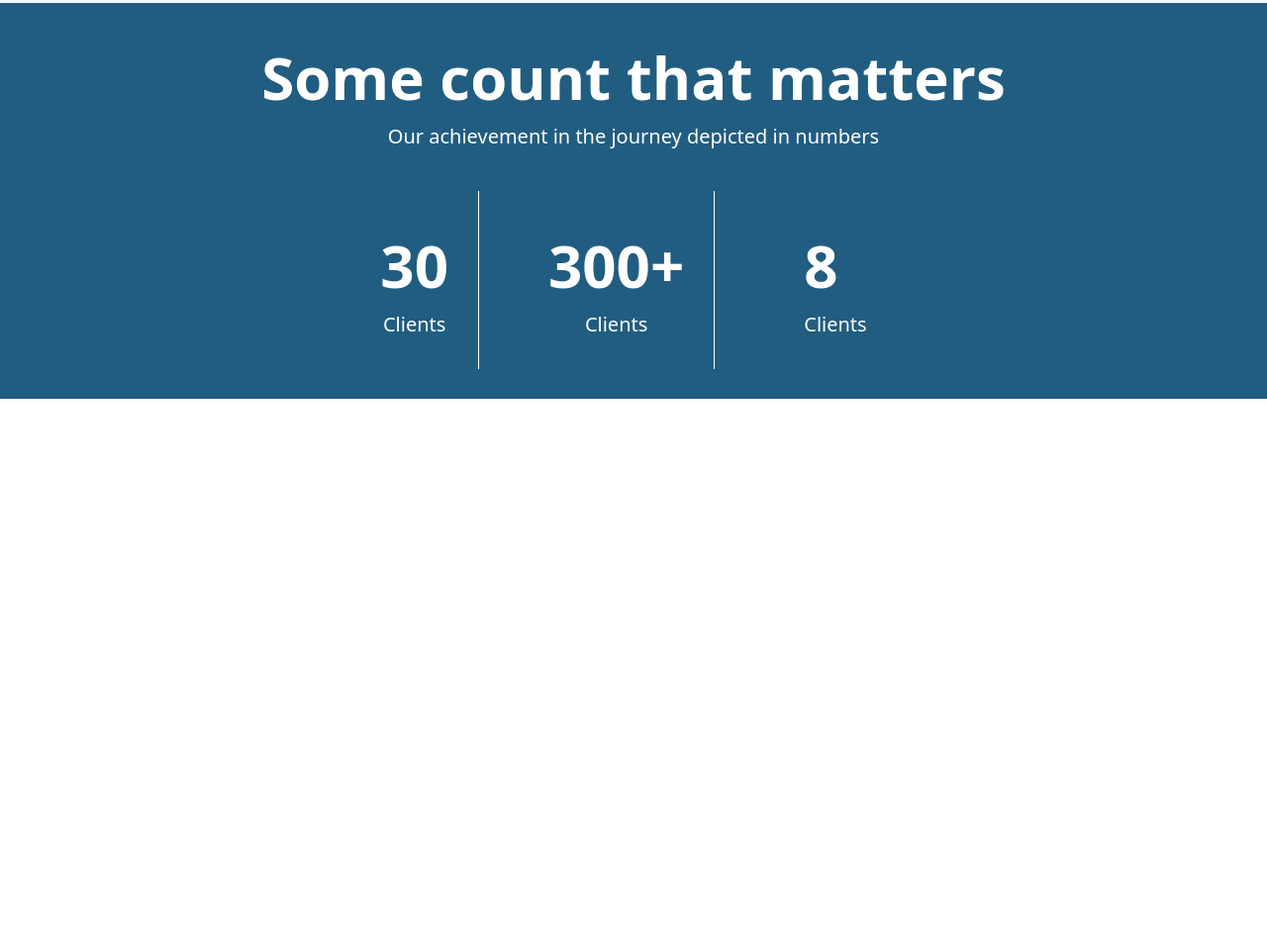
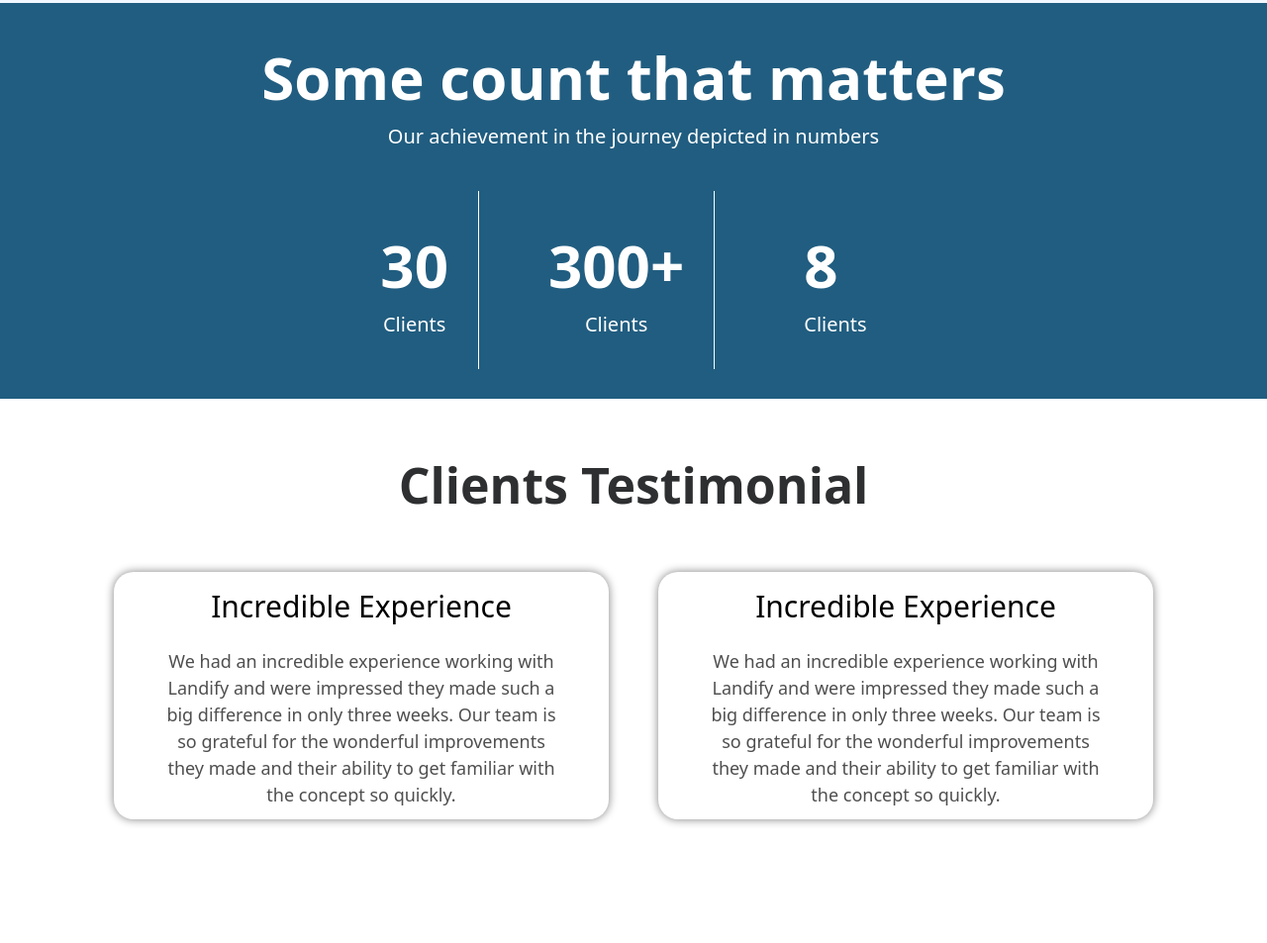
Before and after one commit to abubakrusmon/hm-tailwind, a website: page index.html in a window 1280 px wide. Shown: the part 1909-2862 px from the top of the page at 99% size. Before the commit the page ends 2312 px from the top, so only its background shows below. Drawn offline with Linux system fonts and the light colour scheme.

Commit message:
4 section

```diff
--- a/index.html
+++ b/index.html
@@ -91,6 +91,19 @@
 
             </div>
         </section>
+        <section class="h-[500px]">
+            <h1 class="mt-[50px] text-center text-[50px] text-[rgb(45,47,48)] font-bold">Clients Testimonial</h1>
+            <div class="flex gap-[50px] justify-center mt-[50px]">
+            <div class="w-[500px] h-[250px] shadow-[0px_0px_10px_0px_grey] rounded-[20px] flex flex-col gap-[20px] justify-center items-center ">
+                <h2 class="text-center text-[30px]">Incredible Experience</h2>
+                <p class="text-center text-[18px] w-[400px] text-[#4F4F4F]">We had an incredible experience working with Landify and were impressed they made such a big difference in only three weeks. Our team is so grateful for the wonderful improvements they made and their ability to get familiar with the concept so quickly.</p>
+            </div>
+              <div class="w-[500px] h-[250px] shadow-[0px_0px_10px_0px_grey] rounded-[20px] flex flex-col gap-[20px] justify-center items-center ">
+                <h2 class="text-center text-[30px]">Incredible Experience</h2>
+                <p class="text-center text-[18px] w-[400px] text-[#4F4F4F]">We had an incredible experience working with Landify and were impressed they made such a big difference in only three weeks. Our team is so grateful for the wonderful improvements they made and their ability to get familiar with the concept so quickly.</p>
+            </div>
+            </div>
+        </section>
     </main>
 </body>
 
```
Also changed, not shown: src/output.css.
